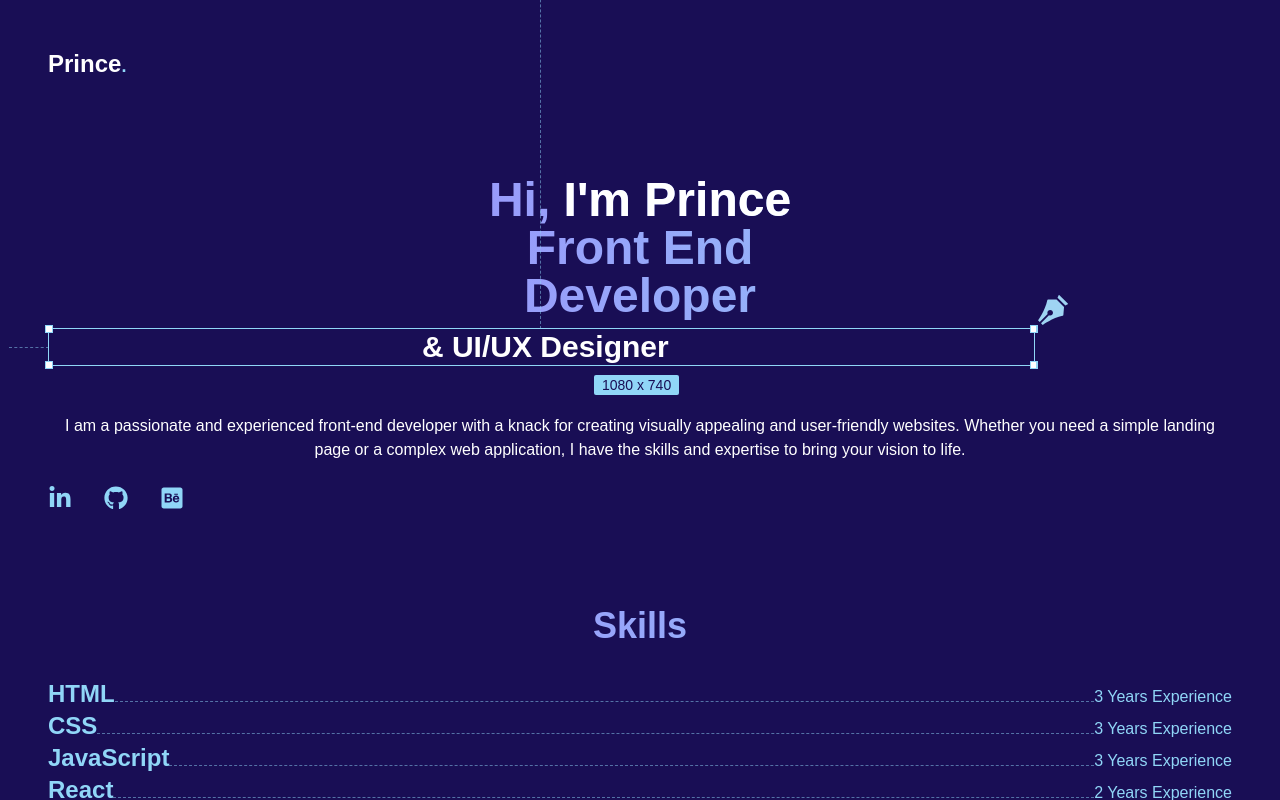
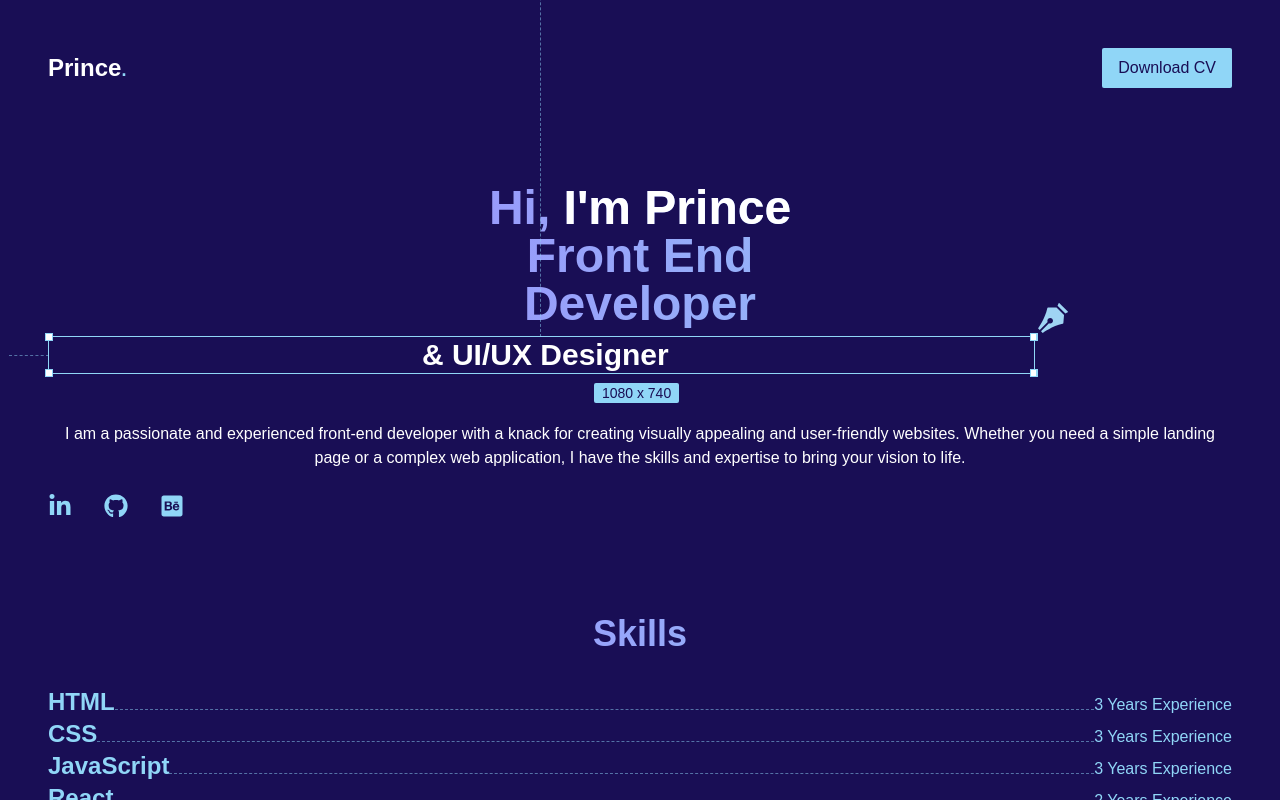
Before and after one commit to princeradebe/portfolio, a React (Vite) app: page / in a window 1280 px wide. Shown: the top 800 px of the page. Built offline with nearby package versions, Linux system fonts and the light colour scheme; a web font is replaced by a local one.

Commit message:
Resume Button

```diff
--- a/src/components/Navbar.jsx
+++ b/src/components/Navbar.jsx
@@ -10,7 +10,9 @@ const Navbar = () => {
     return (
         <nav className='flex justify-between items-center px-4'>
             <Logo />
-            {/* <Button className='hidden' /> */}
+            <div className='hidden md:block'>
+                <Button className='hidden' />
+            </div>
             <div className='md:hidden'>
                 <Hamburger toggled={open} toggle={setOpen} color='white' alt='menu' />
             </div>
--- a/src/components/buttons/Button.jsx
+++ b/src/components/buttons/Button.jsx
@@ -2,7 +2,7 @@ import React from 'react'
 
 const Button = () => {
     return (
-        <button className='text-white'>Here </button>
+        <button className='text-brand-blue py-2 px-4 bg-brand-light-blue rounded-sm'>Download CV </button>
     )
 }
 
```
